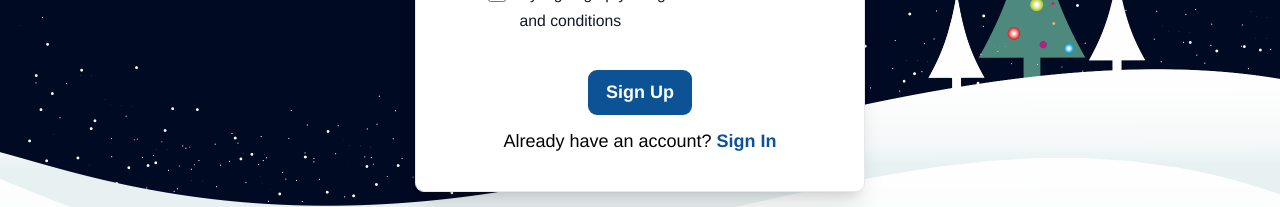
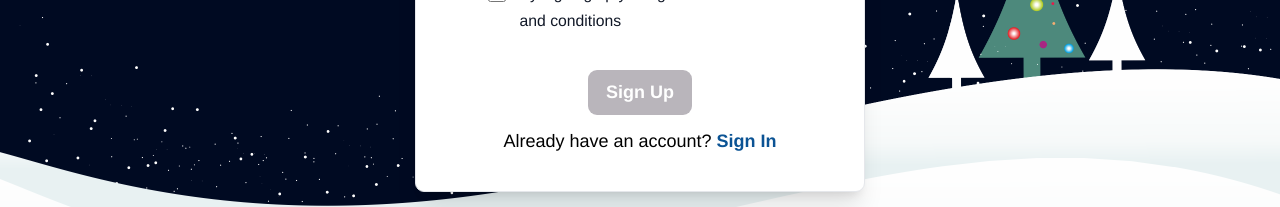
Before and after one commit to vermilion2020/graphiql-app, a React (Vite) app: page /sign-up in a window 1280 px wide. Shown: the part 616-823 px from the top of the page. Built offline with nearby package versions, Linux system fonts and the light colour scheme; no server answers.

Commit message:
fix: fix button style

```diff
--- a/src/components/layout/_base-style.scss
+++ b/src/components/layout/_base-style.scss
@@ -20,21 +20,26 @@ $lightBlueColor: #7186ad;
   font-weight: 600;
   font-size: 1rem;
   padding: 0.5rem 1rem;
+}
 
-  &:hover {
+.btn:hover {
   background-color: $hoverLinkColor;
   transform: scale(1.05, 1.05);
   transition: all 0.3s ease;
 }
 
-  &.disabled,
-  &.disabled:hover {
+.btn:disabled {
   background-color: $lightGreyColor;
-    cursor: default;
-  }
+  transform: none;
 }
 
-a, .btn-link {
+.btn:active {
+  background-color: $hoverLinkColor;
+  transform: none;
+}
+
+a,
+.btn-link {
   font-weight: 500;
   color: $baseLinkColor;
   text-decoration: inherit;
```
Lines whose indentation alone changed are shown as unchanged.
